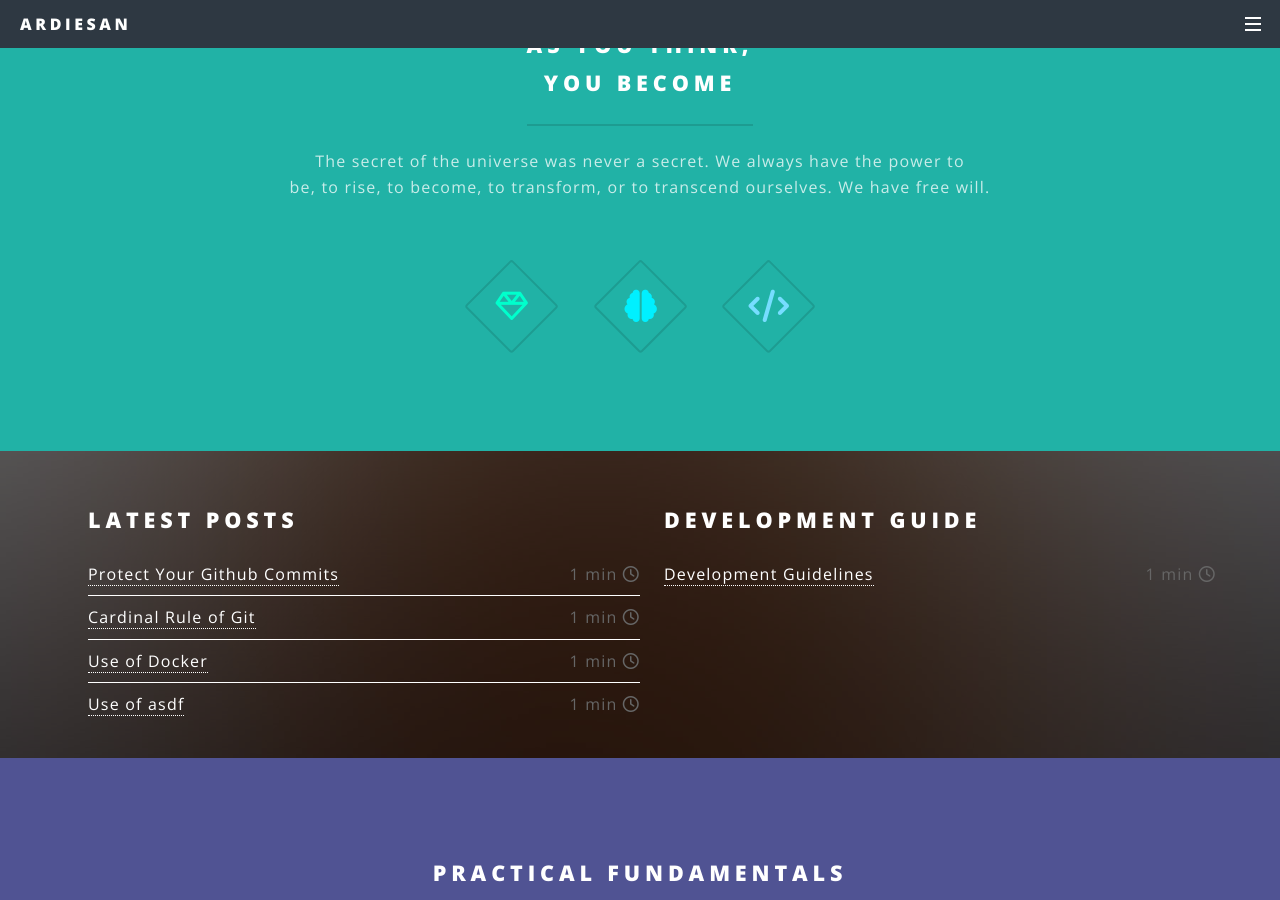
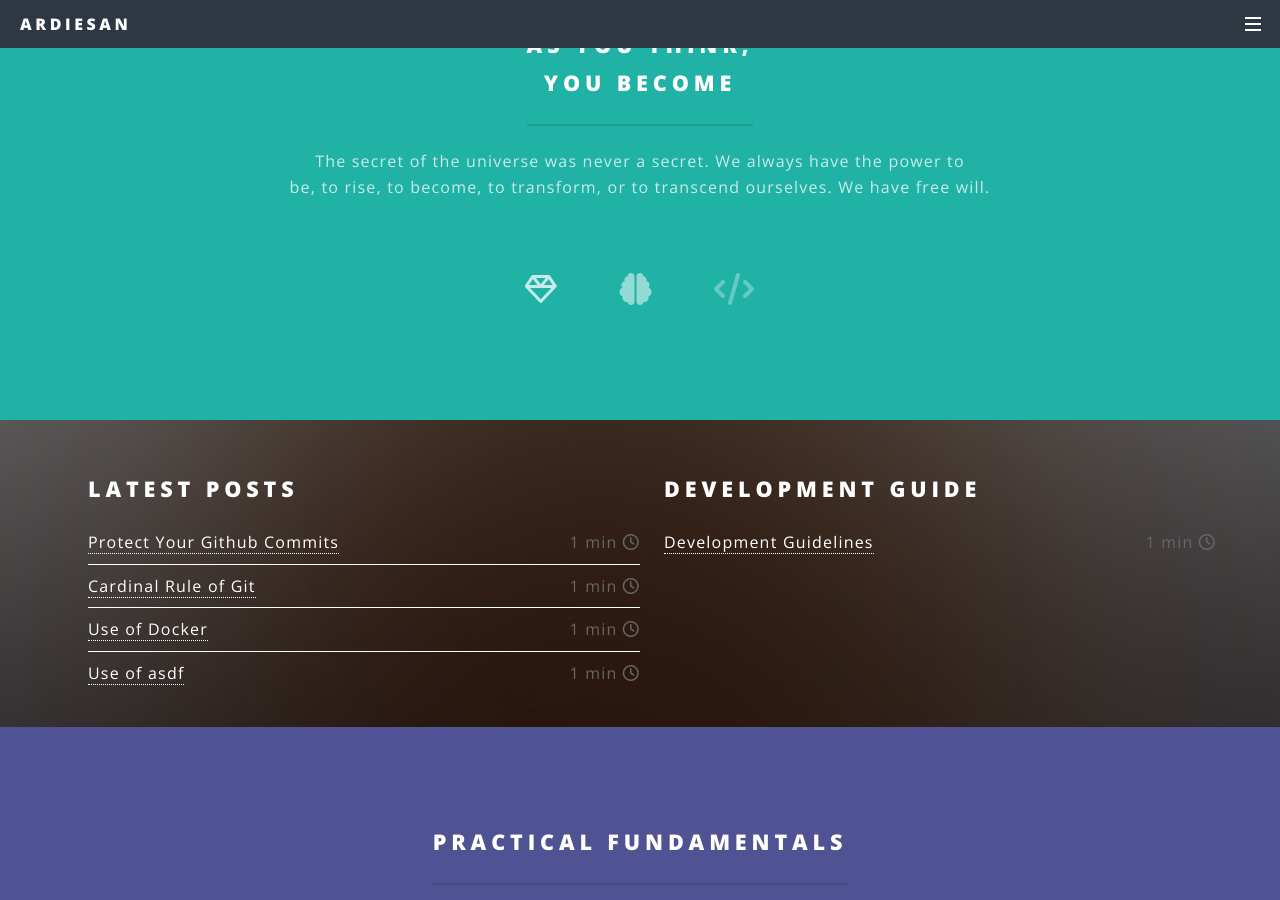
Before and after one commit to ardiesan/ardiesan.github.io, a Jekyll site: the page built from index.html, in a window 1280 px wide and 900 px high, scrolled down 970 px. Built offline with Jekyll 4.4.1, drawn with Linux system fonts in a browser that asks for light colours.

Commit message:
Landing page adjustments

```diff
--- a/index.html
+++ b/index.html
@@ -25,9 +25,9 @@ layout: landing
                 be, to rise, to become, to transform, or to transcend ourselves. We have free will.</p>
 							</header>
 							<ul class="icons major">
-								<li><span class="icon fa-diamond major style1"><span class="label"></span></span></li>
-								<li><span class="icon fa-brain major style2"><span class="label"></span></span></li>
-								<li><span class="icon fa-code major style3"><span class="label"></span></span></li>
+								<li><span class="fa fa-solid fa-diamond fa-2x fa-fade" style=" --fa-animation-delay: 0.3s"><span class="label"></span></span></li>
+								<li><span class="fa fa-regular fa-brain fa-2x fa-fade" style=" --fa-animation-delay: 0.6s"><span class="label"></span></span></li>
+								<li><span class="fa fa-solid fa-code fa-2x fa-fade" style=" --fa-animation-delay: 0.9s"><span class="label"></span></span></li>
 							</ul>
 						</div>
 					</section>
```
